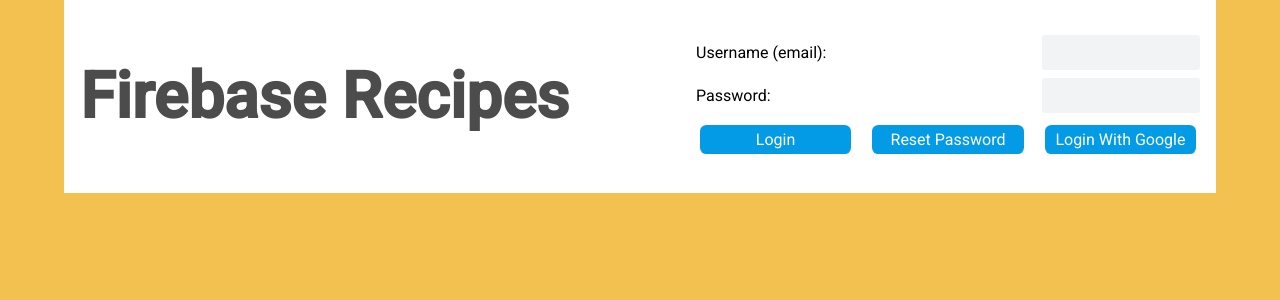
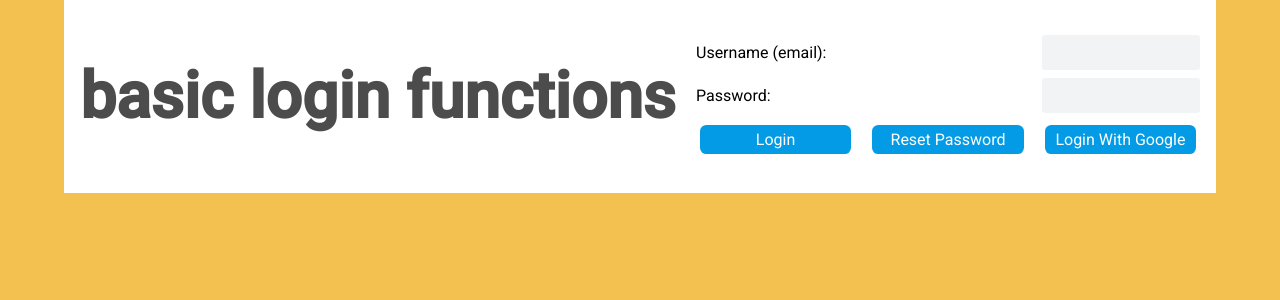
Before and after one commit to grilled-swampert/firebase-recipes-web-app, a React (Create React App) app: page / in a window 1280 px wide. Shown: the top 300 px of the page. Built offline with nearby package versions, Linux system fonts and the light colour scheme; no server answers.

Commit message:
title change

```diff
--- a/public/index.html
+++ b/public/index.html
@@ -24,7 +24,7 @@
       work correctly both with client-side routing and a non-root public URL.
       Learn how to configure a non-root public URL by running `npm run build`.
     -->
-    <title>React App</title>
+    <title>does this work</title>
   </head>
   <body>
     <noscript>You need to enable JavaScript to run this app.</noscript>
--- a/src/App.js
+++ b/src/App.js
@@ -12,7 +12,7 @@
   return (
     <div className="App">
       <div className="title-row">
-        <h1 className="title">Firebase Recipes</h1>
+        <h1 className="title">basic login functions</h1>
         <LoginForm existingUser = {user}></LoginForm>
       </div>
     </div>
```
